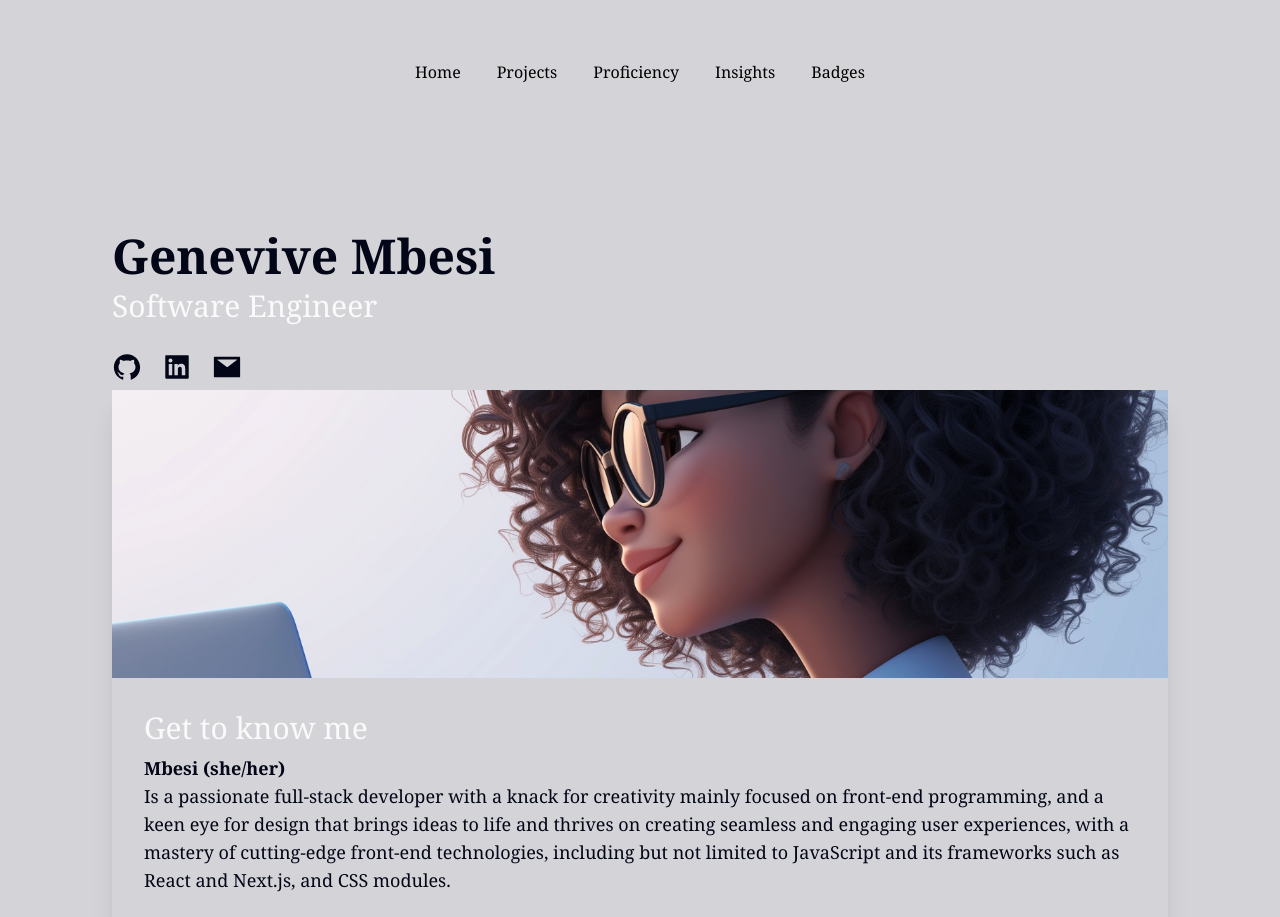
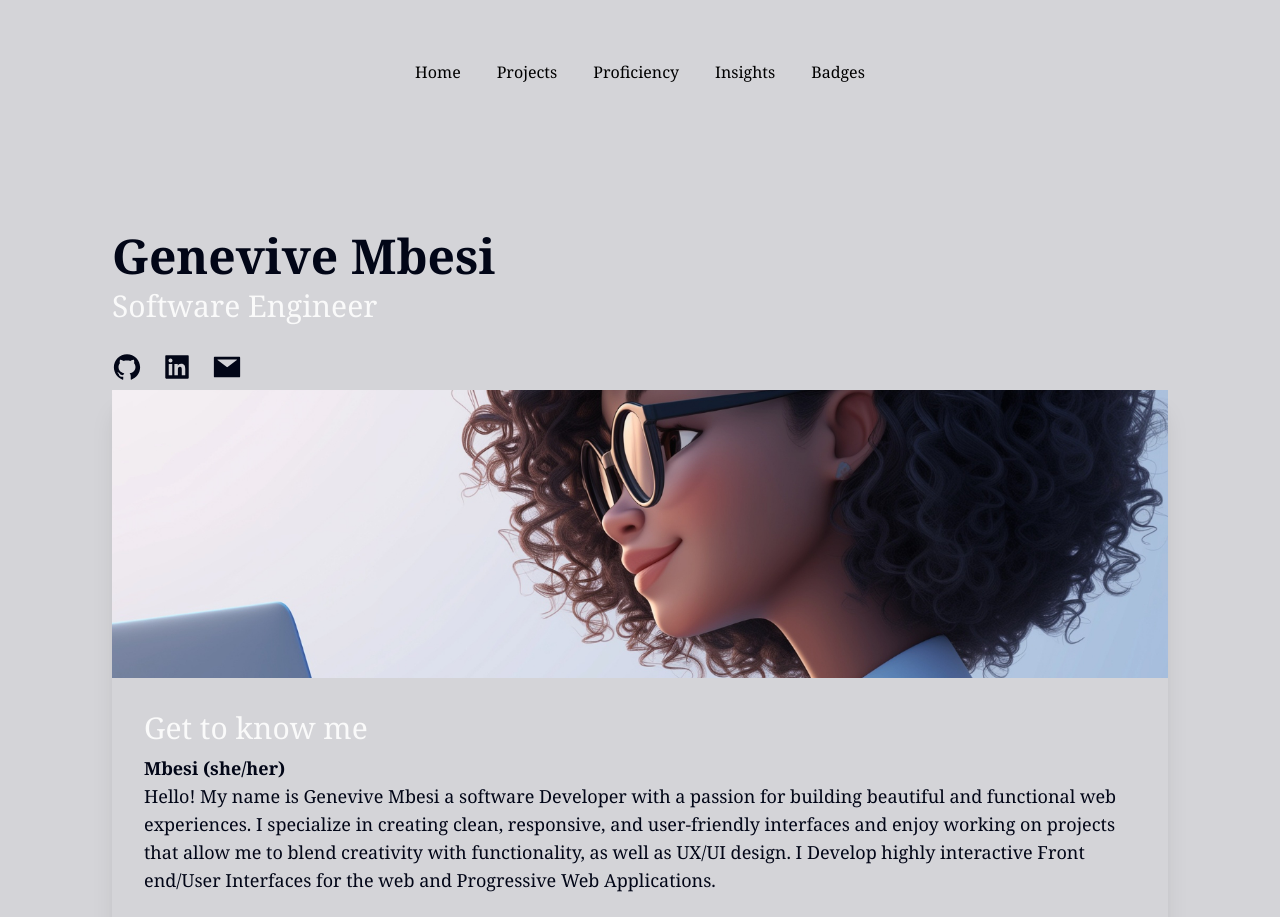
Before and after one commit to Genevive-Mbesi/Portfolio, a React (Create React App) app in the folder portfolio/: page / in a window 1280 px wide. Shown: the top 917 px of the page. Built offline with nearby package versions, Linux system fonts and the light colour scheme.

Commit message:
proficiency

```diff
--- a/portfolio/src/components/home.jsx
+++ b/portfolio/src/components/home.jsx
@@ -65,7 +65,8 @@ export default function Home() {
                   <p className="text-slate-950 font-serif text-base text-lg">
                     <span className="text-slate-950 font-semibold">Mbesi (she/her)</span>
                     <br />
-                    Is a passionate full-stack developer with a knack for creativity mainly focused on front-end programming, and a keen eye for design that brings ideas to life and thrives on creating seamless and engaging user experiences, with a mastery of cutting-edge front-end technologies, including but not limited to JavaScript and its frameworks such as React and Next.js, and CSS modules.
+                    Hello! My name is Genevive Mbesi a software  Developer with a passion for building beautiful and functional web experiences. I specialize in creating clean, responsive, and user-friendly interfaces and enjoy working on projects that allow me to blend creativity with functionality,
+                    as well as UX/UI design. I Develop highly interactive Front end/User Interfaces for the web and Progressive Web Applications.
                   </p>
                   <div className="card-actions font-serif justify-end mt-4">
                     <Link to="/projects">
```
